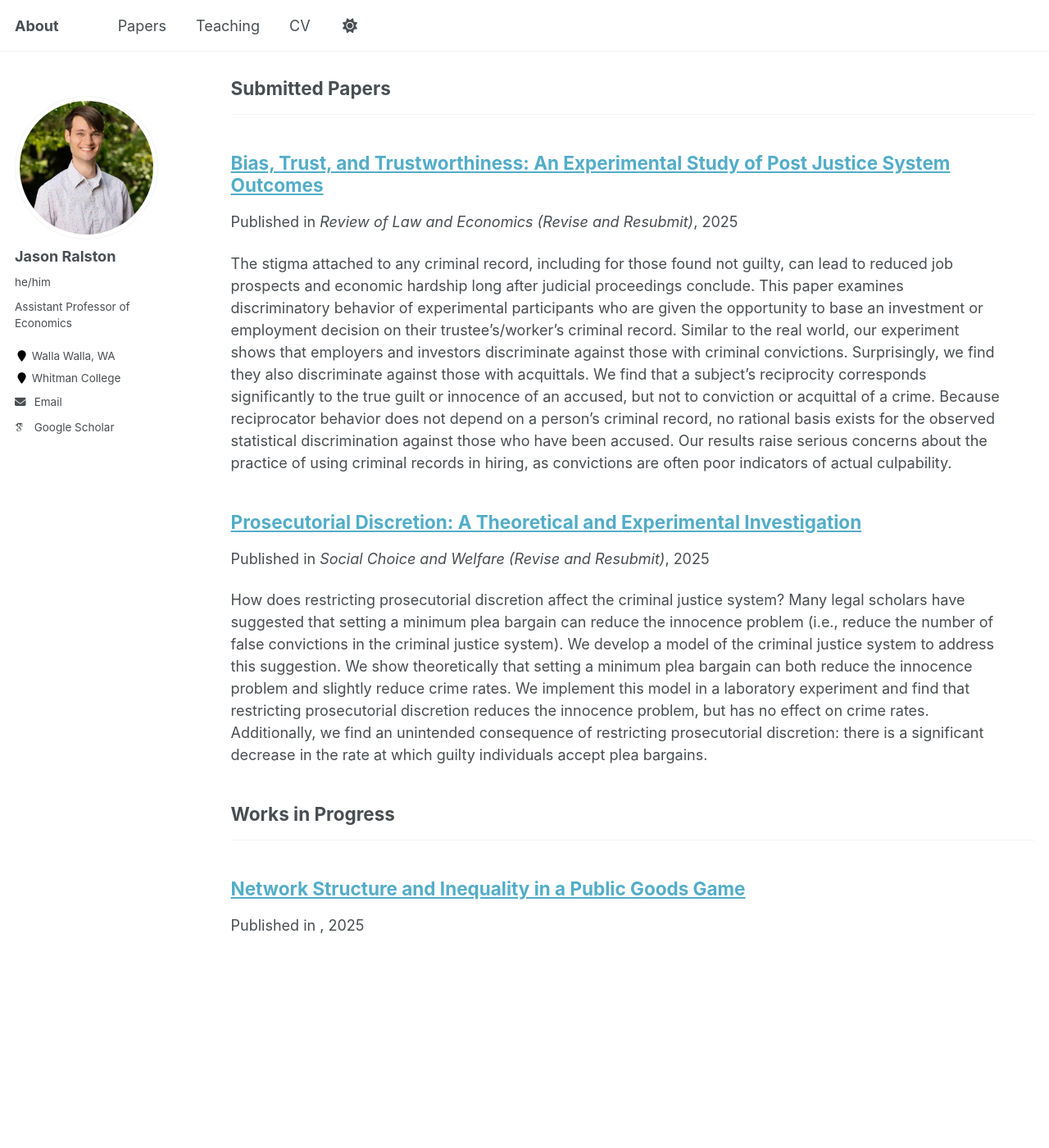
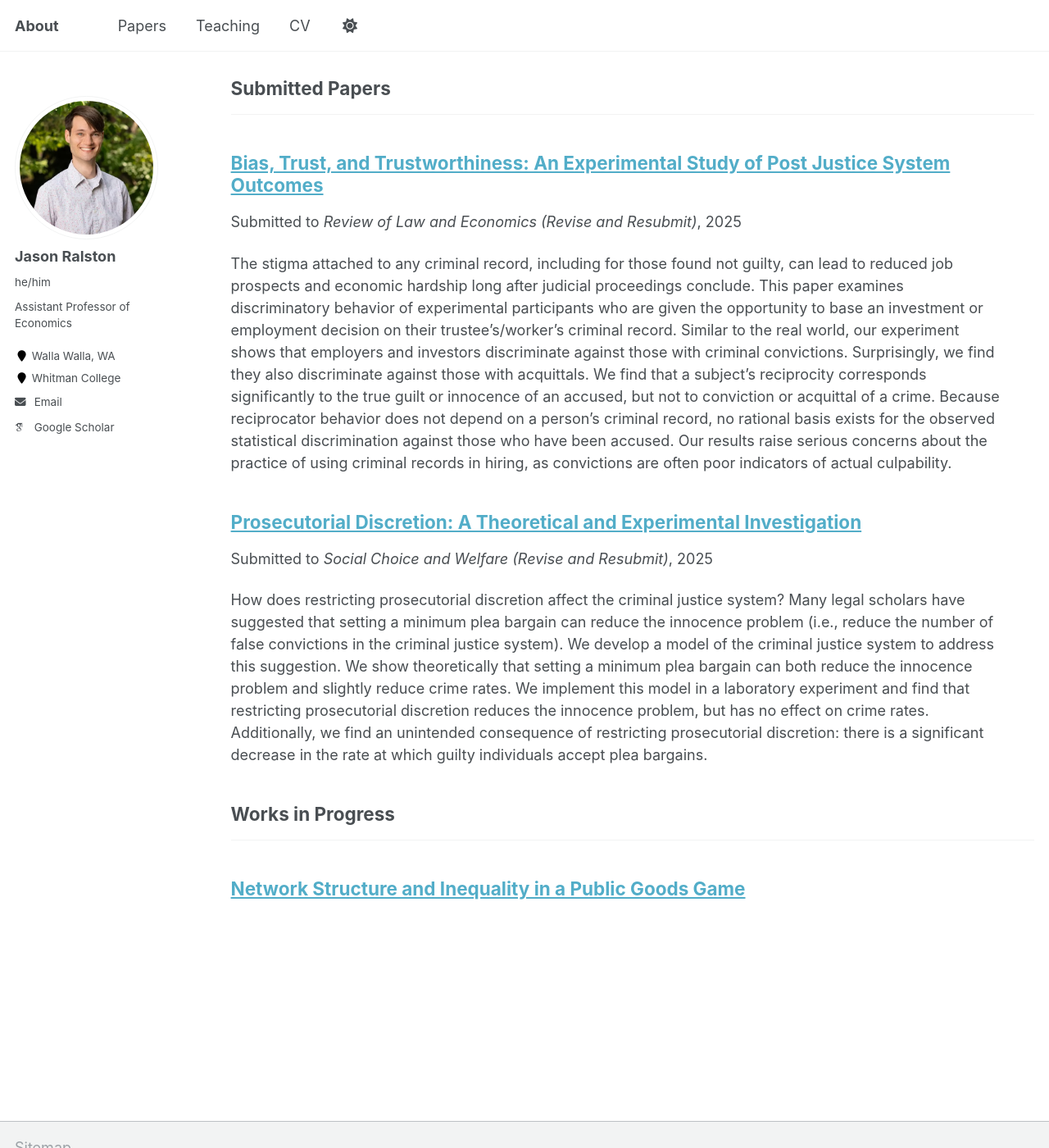
Before and after one commit to jasonralston/jasonralston.github.io, a Jekyll site: the page built from _pages/publications.html, in a window 1280 px wide and 1400 px high, scrolled down 1891 px. Shown: the whole window at 82% size. Built offline with Jekyll 4.4.1, drawn with Linux system fonts in a browser that asks for light colours; some web fonts are replaced.

Commit message:
Update archive-single.html

```diff
--- a/_includes/archive-single.html
+++ b/_includes/archive-single.html
@@ -39,12 +39,50 @@
     {% endif %}
 
         {% if post.collection == 'teaching' %}
-          <p> {{ post.type }} <i>{{ post.venue }}</i> {{ post.date | default: "1900-01-01" | date: "%Y" }} </p>
-        {% elsif post.collection == 'publications' %}
-          <p>Published in <i>{{ post.venue }}</i>, {{ post.date | default: "1900-01-01" | date: "%Y" }} </p>
-        {% elsif post.date %}
-         <p class="page__date"><strong><i class="fa fa-fw fa-calendar" aria-hidden="true"></i> {{ site.data.ui-text[site.locale].date_label | default: "Published:" }}</strong> <time datetime="{{ post.date | default: "1900-01-01" | date_to_xmlschema }}">{{ post.date | default: "1900-01-01" | date: "%B %d, %Y" }}</time></p>
-        {% endif %}
+  <p>
+    {% if post.type %}
+      {{ post.type }}
+    {% endif %}
+    {% if post.type and post.venue %}
+      ,
+    {% endif %}
+    {% if post.venue %}
+      <i>{{ post.venue }}</i>
+    {% endif %}
+    {% if (post.type or post.venue) and post.date %}
+      ,
+    {% endif %}
+    {{ post.date | default: "1900-01-01" | date: "%Y" }}
+  </p>
+{% elsif post.collection == 'publications' %}
+  {% if post.status == "submitted" and post.venue and post.date %}
+    <p>Submitted to <i>{{ post.venue }}</i>, {{ post.date | default: "1900-01-01" | date: "%Y" }}</p>
+  {% elsif post.status == "wip" %}
+    <!-- For work in progress, no venue or date information is shown -->
+  {% elsif post.venue and post.date %}
+    <p>Published in <i>{{ post.venue }}</i>, {{ post.date | default: "1900-01-01" | date: "%Y" }}</p>
+  {% elsif post.date %}
+    <p class="page__date">
+      <strong>
+        <i class="fa fa-fw fa-calendar" aria-hidden="true"></i>
+        {{ site.data.ui-text[site.locale].date_label | default: "Published:" }}
+      </strong>
+      <time datetime="{{ post.date | default: "1900-01-01" | date_to_xmlschema }}">
+        {{ post.date | default: "1900-01-01" | date: "%B %d, %Y" }}
+      </time>
+    </p>
+  {% endif %}
+{% elsif post.date %}
+  <p class="page__date">
+    <strong>
+      <i class="fa fa-fw fa-calendar" aria-hidden="true"></i>
+      {{ site.data.ui-text[site.locale].date_label | default: "Published:" }}
+    </strong>
+    <time datetime="{{ post.date | default: "1900-01-01" | date_to_xmlschema }}">
+      {{ post.date | default: "1900-01-01" | date: "%B %d, %Y" }}
+    </time>
+  </p>
+{% endif %}
 
 {% if post.collection == 'teaching' and post.syllabusurl %}
 <div>
```
